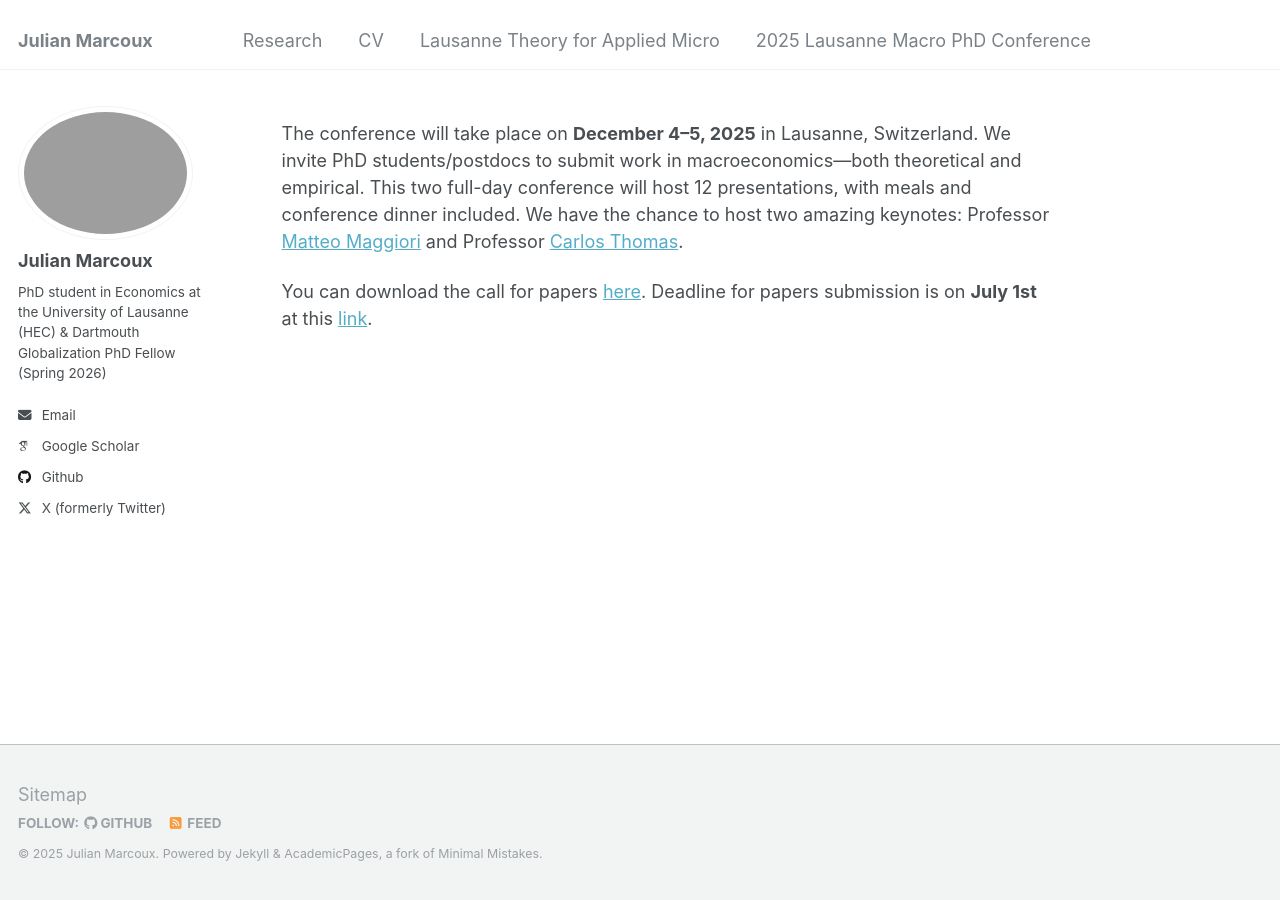
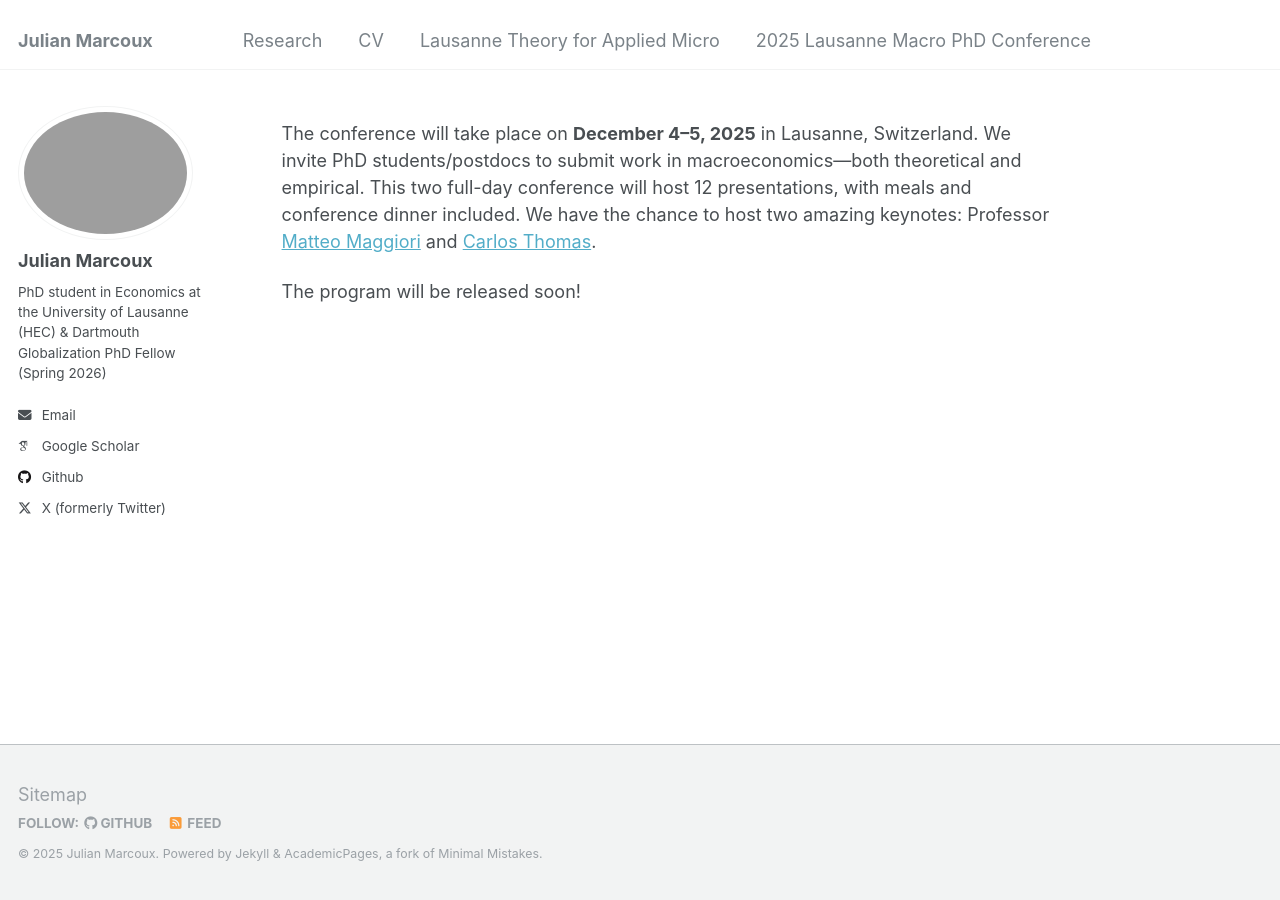
Before and after one commit to julianmarcoux/julianmarcoux.github.io, a Jekyll site: the page built from _pages/conf_2025.md, in a window 1280 px wide. Built offline with Jekyll 4.4.1, drawn with Linux system fonts in a browser that asks for light colours; some web fonts are replaced.

Commit message:
Update conf_2025.md

```diff
--- a/_pages/conf_2025.md
+++ b/_pages/conf_2025.md
@@ -4,6 +4,6 @@ permalink: /conf_2025/
 author_profile: true
 ---
 
-The conference will take place on **December 4–5, 2025** in Lausanne, Switzerland. We invite PhD students/postdocs to submit work in macroeconomics—both theoretical and empirical. This two full-day conference will host 12 presentations, with meals and conference dinner included. We have the chance to host two amazing keynotes: Professor [Matteo Maggiori](https://www.matteomaggiori.com/) and Professor [Carlos Thomas](https://sites.google.com/site/carlosthomaseconweb/Home).
+The conference will take place on **December 4–5, 2025** in Lausanne, Switzerland. We invite PhD students/postdocs to submit work in macroeconomics—both theoretical and empirical. This two full-day conference will host 12 presentations, with meals and conference dinner included. We have the chance to host two amazing keynotes: Professor [Matteo Maggiori](https://www.matteomaggiori.com/) and [Carlos Thomas](https://sites.google.com/site/carlosthomaseconweb/Home).
 
-You can download the call for papers [here](/files/pdf/call_for_papers_Lausanne.pdf). Deadline for papers submission is on **July 1st** at this [link](https://forms.gle/ChTmPv2EDyTebAuy7).
+The program will be released soon!
```
